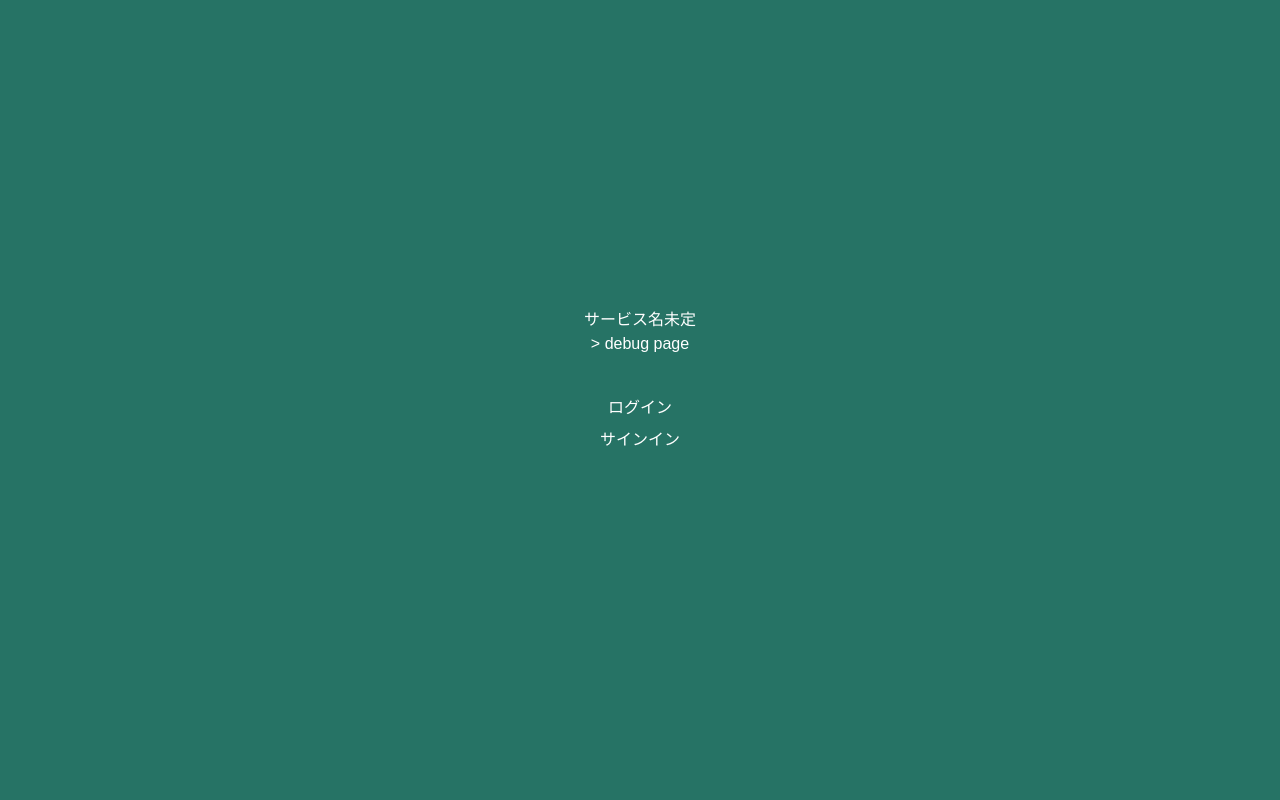
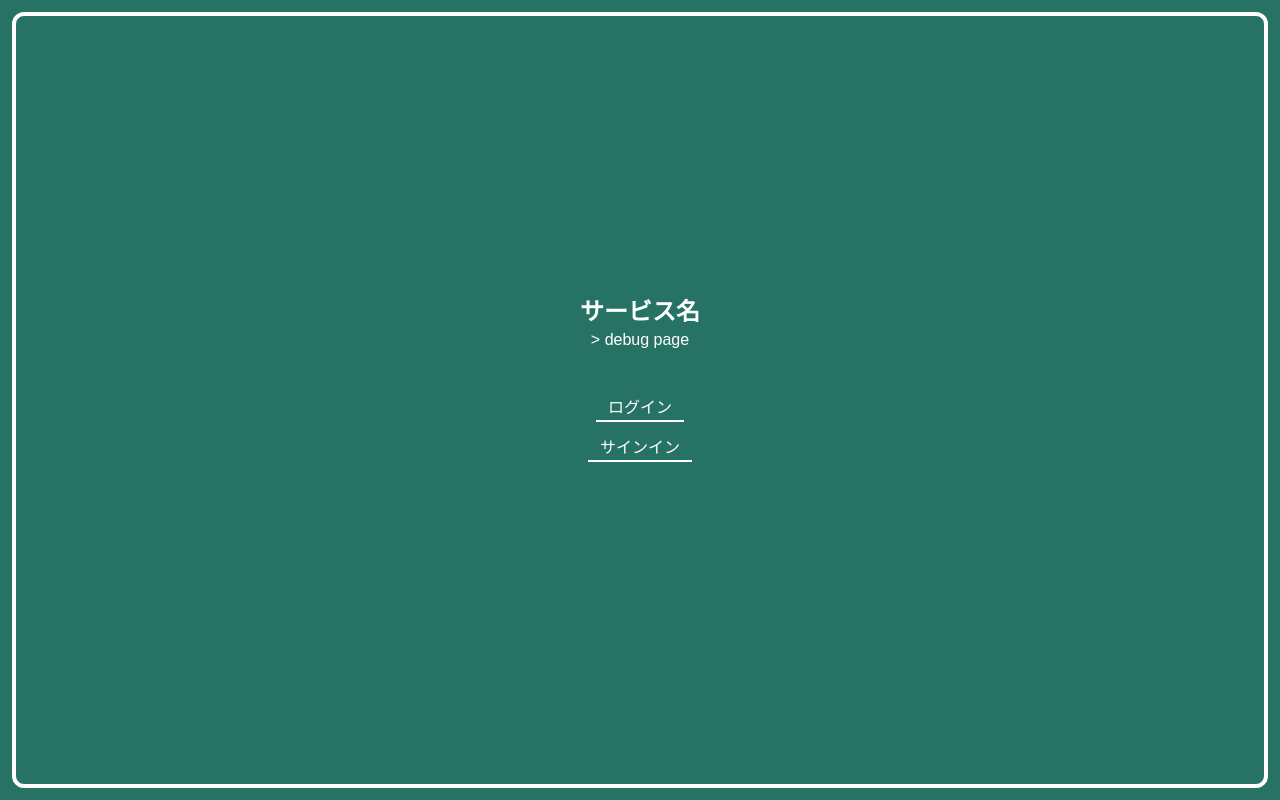
Before and after one commit to Doer-org/google-cloud-challenge-2022, a Next.js app in the folder client/: page / in a window 1280 px wide. Built offline with nearby package versions, Linux system fonts and the light colour scheme; a web font is replaced by a local one.

Commit message:
home画面作成

```diff
--- /dev/null
+++ b/client/components/atoms/Button.tsx
@@ -0,0 +1,14 @@
+import { ReactNode } from 'react';
+
+type TProps = {
+  children: ReactNode;
+  className?: string;
+  onClick: () => void;
+};
+export const Button = ({ children, className, onClick }: TProps) => {
+  return (
+    <button onClick={onClick} className={`${className}`}>
+      <span className="border-b-2 border-white px-3 py-1">{children}</span>
+    </button>
+  );
+};
--- /dev/null
+++ b/client/components/atoms/LinkTo.tsx
@@ -0,0 +1,14 @@
+import Link from 'next/link';
+import { ReactNode } from 'react';
+type TProps = {
+  className?: string;
+  children: ReactNode;
+  href: string;
+};
+export const LinkTo = ({ className, children, href }: TProps) => {
+  return (
+    <Link href={`${href}`} className={className}>
+      <span className="border-b-2 border-white px-3 py-1">{children}</span>
+    </Link>
+  );
+};
--- /dev/null
+++ b/client/components/atoms/TypoWrapper.tsx
@@ -0,0 +1,29 @@
+import { ReactNode } from 'react';
+import { match } from 'ts-pattern';
+
+type TProps = {
+  children: ReactNode;
+  line?: 'shin' | 'bold';
+  size?: 'small' | 'large';
+};
+export const TypoWrapper = ({ line, size, children }: TProps) => {
+  const decide_line = ({ line }: Pick<TProps, 'line'>) => {
+    return match(line)
+      .with('shin', () => 'font-thin')
+      .with('bold', () => 'font-bold')
+      .with(undefined, () => 'font-normal')
+      .exhaustive();
+  };
+  const decide_size = ({ size }: Pick<TProps, 'size'>) => {
+    return match(size)
+      .with('small', () => 'text-sm')
+      .with('large', () => 'text-2xl')
+      .with(undefined, () => 'text-base')
+      .exhaustive();
+  };
+  return (
+    <div className={`${decide_line({ line })} ${decide_size({ size })}`}>
+      {children}
+    </div>
+  );
+};
--- /dev/null
+++ b/client/components/molecules/AuthLinks.tsx
@@ -0,0 +1,31 @@
+import { Button } from '../atoms/Button';
+import { LinkTo } from '../atoms/LinkTo';
+type TProps = {
+  auth: boolean;
+  changeAuth: (auth: boolean) => void;
+};
+export const AuthLinks = ({ auth, changeAuth }: TProps) => {
+  return (
+    <div className="my-10 grid grid-cols-1 gap-2">
+      {!auth ? (
+        <>
+          <Button onClick={() => changeAuth(true)} className="m-1">
+            ログイン
+          </Button>
+          <Button onClick={() => {}} className="m-1">
+            サインイン
+          </Button>
+        </>
+      ) : (
+        <>
+          <LinkTo href="/event/new" className="m-1">
+            イベント募集ページへ
+          </LinkTo>
+          <Button onClick={() => changeAuth(false)} className="m-1">
+            ログアウト
+          </Button>
+        </>
+      )}
+    </div>
+  );
+};
--- a/client/components/templates/shared/BasicTemplate.tsx
+++ b/client/components/templates/shared/BasicTemplate.tsx
@@ -7,10 +7,10 @@ type TProps = {
 
 export const BasicTemplate = ({ children, className }: TProps) => {
   return (
-    <main
-      className={`bg-origin flex flex-col h-screen justify-center ${className}`}
-    >
-      {children}
+    <main className={`bg-origin h-screen flex flex-col ${className}`}>
+      <div className="border-4 border-white flex m-3 flex-col h-screen justify-center rounded-xl">
+        {children}
+      </div>
     </main>
   );
 };
--- a/client/package.json
+++ b/client/package.json
@@ -25,6 +25,7 @@
     "react-dom": "18.2.0",
     "react-query": "^3.39.2",
     "tailwindcss": "^3.2.4",
+    "ts-pattern": "^4.0.6",
     "typescript": "4.9.4",
     "zustand": "^4.1.5"
   }
--- a/client/pages/index.tsx
+++ b/client/pages/index.tsx
@@ -1,31 +1,20 @@
 import { useState } from 'react';
-import Link from 'next/link';
 import { MyHead } from '../components/templates/shared/MyHead';
 import { BasicTemplate } from '../components/templates/shared/BasicTemplate';
+import { TypoWrapper } from '../components/atoms/TypoWrapper';
+import { AuthLinks } from '../components/molecules/AuthLinks';
 
 export default function Home() {
-  const [authed, setAuthed] = useState(false);
+  const [auth, setAuth] = useState(false);
   return (
     <>
       <MyHead title="サービス名" description="サービスの説明" />
       <BasicTemplate className="text-center">
-        <h1>サービス名未定</h1>
+        <TypoWrapper size="large" line="bold">
+          <h1>サービス名</h1>
+        </TypoWrapper>
         <a href="/debug"> {'> '} debug page</a>
-        <div className="my-10 grid grid-cols-1 gap-2">
-          {!authed ? (
-            <>
-              <button onClick={() => setAuthed(true)}>ログイン</button>
-              <button>サインイン</button>
-            </>
-          ) : (
-            <>
-              <button>
-                <Link href="/event/create">募集する</Link>
-              </button>
-              <button onClick={() => setAuthed(false)}>log out</button>
-            </>
-          )}
-        </div>
+        <AuthLinks auth={auth} changeAuth={setAuth} />
       </BasicTemplate>
     </>
   );
```
Also changed, not shown: 2 other files (tests, documents, lock files or other folders).
